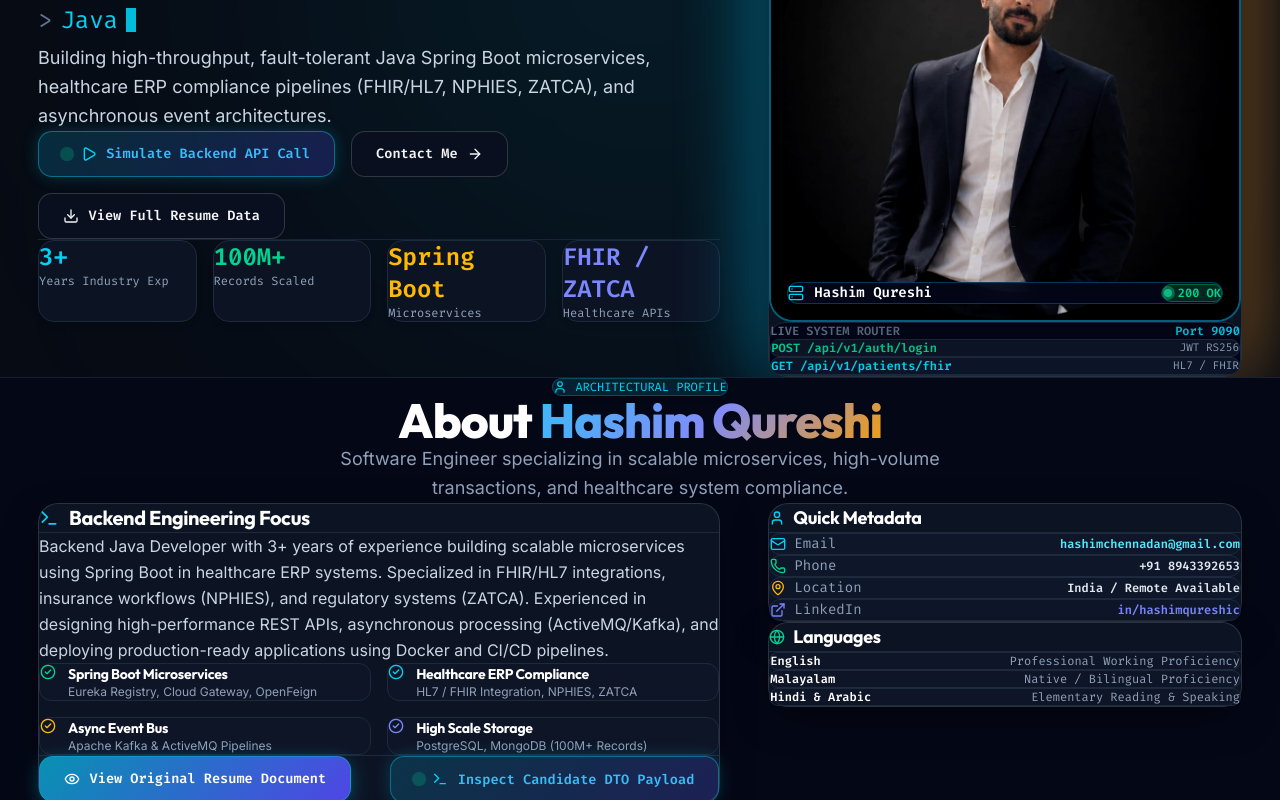
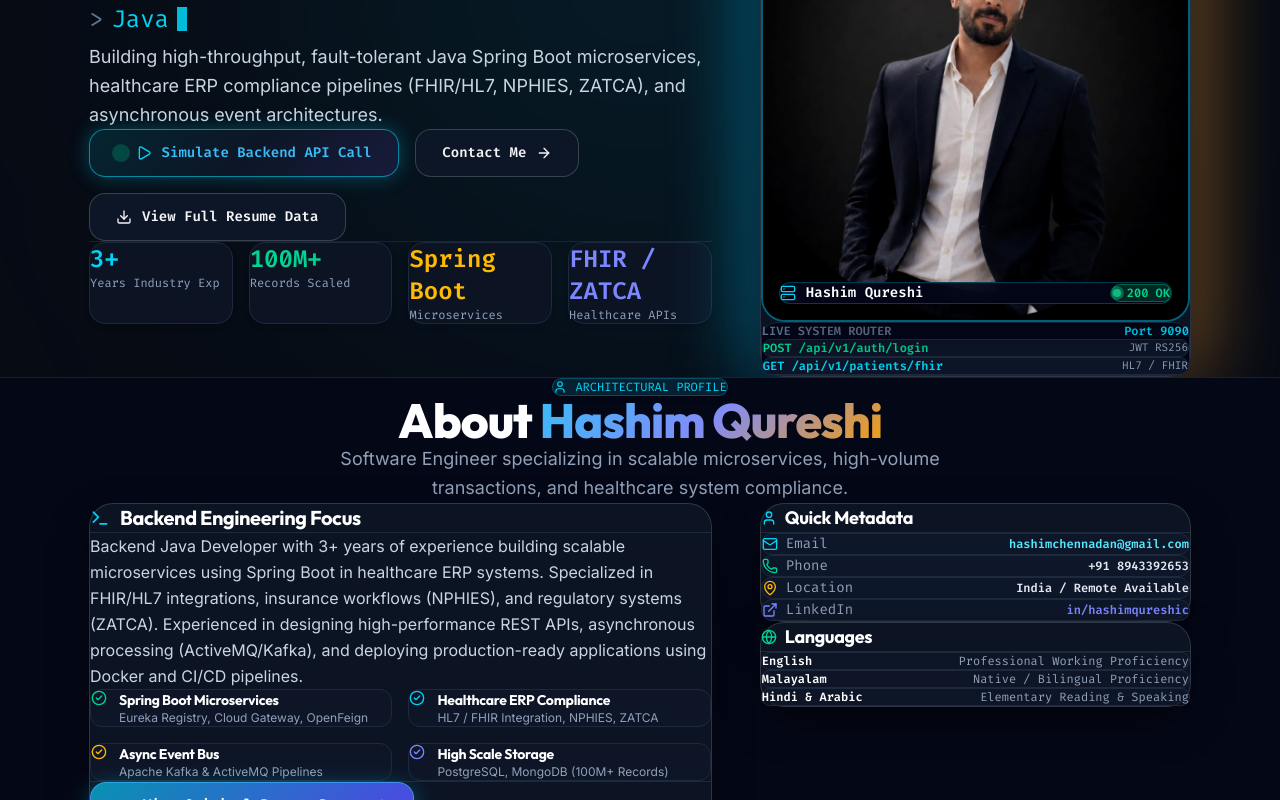
Before and after one commit to qureshi01/profile, a React (Vite) app: page / in a window 1280 px wide. Shown: the part 240-1040 px from the top of the page. Built offline with nearby package versions, Linux system fonts and the light colour scheme.

Commit message:
Enforce strict max-w-1150px boundary alignment across site, simplify contact form, and upgrade telemetry buttons to ultra-luxurious cyan-glow

```diff
--- a/src/components/Contact.jsx
+++ b/src/components/Contact.jsx
@@ -1,12 +1,12 @@
 import React, { useState } from 'react';
-import { Mail, Phone, MapPin, Send, MessageSquare, Terminal, CheckCircle2, AlertCircle } from 'lucide-react';
+import { Mail, Phone, MapPin, Send, MessageSquare, CheckCircle2 } from 'lucide-react';
 import { GithubIcon, LinkedinIcon } from './SocialIcons';
 import { personalInfo } from '../data/portfolioData';
 import { useArchitecture } from '../context/ArchitectureContext';
 import { TelemetryButton } from './TelemetryButton';
 
 export const Contact = () => {
-  const { triggerTelemetry, isDevToolsActive } = useArchitecture();
+  const { triggerTelemetry } = useArchitecture();
   const [formData, setFormData] = useState({
     name: '',
     email: '',
@@ -45,18 +45,18 @@ export const Contact = () => {
   };
 
   return (
-    <section id="contact" className="py-20 sm:py-28 my-12 sm:my-16 bg-[#060911] border-t border-b border-slate-800/80 relative">
+    <section id="contact" className="py-24 my-16 bg-[#050811] border-t border-b border-slate-800/80 relative">
 
       {/* Decorative Glow Ambient Halo */}
       <div className="absolute top-1/2 left-1/2 -translate-x-1/2 -translate-y-1/2 w-[600px] h-[400px] bg-cyan-500/5 rounded-full blur-[160px] pointer-events-none"></div>
 
       <div className="container-custom relative z-10">
 
-        {/* Section Title Header with Uncollapsed Margin Top/Bottom */}
-        <div className="flex flex-col items-center text-center mb-16 sm:mb-20 space-y-4">
+        {/* Section Title Header */}
+        <div className="flex flex-col items-center text-center mb-16 space-y-4">
           <div className="inline-flex items-center gap-2 px-4 py-1.5 rounded-full bg-cyan-950/60 border border-cyan-500/30 text-cyan-400 text-xs font-mono shadow-md">
             <MessageSquare className="w-3.5 h-3.5" />
-            <span>REST API ENDPOINT RECEIVER</span>
+            <span>CONTACT & INQUIRIES</span>
           </div>
           <h2 className="text-3xl sm:text-4xl lg:text-5xl font-extrabold text-white tracking-tight">
             Get In <span className="gradient-text">Touch</span>
@@ -67,61 +67,66 @@ export const Contact = () => {
         </div>
 
         {/* Contact Grid: 2 Column Clean Architecture */}
-        <div className="grid grid-cols-1 lg:grid-cols-12 gap-8 lg:gap-12 items-start">
+        <div className="grid grid-cols-1 lg:grid-cols-12 gap-10 items-start">
 
-          {/* Left Column: Direct Info Cards with Separation Margin */}
+          {/* Left Column: Direct Info Cards */}
           <div className="lg:col-span-5 space-y-6">
 
-            <div className="glass-card p-6 sm:p-8 space-y-6 my-2">
-              <h3 className="text-xl font-bold text-white flex items-center gap-2.5 border-b border-slate-800 pb-4">
-                <Terminal className="w-5 h-5 text-cyan-400" />
-                <span>Direct Contact Information</span>
+            <div className="glass-card p-6 sm:p-8 space-y-6">
+              <h3 className="text-xl font-bold text-white border-b border-slate-800 pb-4">
+                Direct Contact
               </h3>
 
-              <div className="space-y-4 text-xs sm:text-sm font-mono">
+              <div className="space-y-6 text-sm">
 
-                {/* Email Box */}
-                <div className="p-4 rounded-xl bg-slate-900/80 border border-slate-800 space-y-1 my-2">
-                  <div className="flex items-center gap-2 text-cyan-400">
-                    <Mail className="w-4 h-4" />
-                    <span className="text-xs text-slate-400">Email Endpoint</span>
+                {/* Email Item */}
+                <div className="flex items-center gap-4">
+                  <div className="w-12 h-12 rounded-2xl bg-cyan-950/80 border border-cyan-500/30 flex items-center justify-center text-cyan-400 flex-shrink-0">
+                    <Mail className="w-5 h-5" />
                   </div>
-                  <a href={`mailto:${personalInfo.email}`} className="text-white font-bold text-sm block hover:text-cyan-300 transition-colors">
+                  <div>
+                    <span className="text-xs text-slate-400 font-mono block">Email</span>
+                    <a href={`mailto:${personalInfo.email}`} className="text-white font-bold text-base hover:text-cyan-300 transition-colors">
                       {personalInfo.email}
                     </a>
                   </div>
+                </div>
 
-                {/* Phone Box */}
-                <div className="p-4 rounded-xl bg-slate-900/80 border border-slate-800 space-y-1 my-2">
-                  <div className="flex items-center gap-2 text-emerald-400">
-                    <Phone className="w-4 h-4" />
-                    <span className="text-xs text-slate-400">Phone Hotline</span>
+                {/* Phone Item */}
+                <div className="flex items-center gap-4">
+                  <div className="w-12 h-12 rounded-2xl bg-emerald-950/80 border border-emerald-500/30 flex items-center justify-center text-emerald-400 flex-shrink-0">
+                    <Phone className="w-5 h-5" />
                   </div>
-                  <a href={`tel:${personalInfo.phone}`} className="text-white font-bold text-sm block hover:text-emerald-300 transition-colors">
+                  <div>
+                    <span className="text-xs text-slate-400 font-mono block">Phone</span>
+                    <a href={`tel:${personalInfo.phone}`} className="text-white font-bold text-base hover:text-emerald-300 transition-colors">
                       {personalInfo.phone}
                     </a>
                   </div>
+                </div>
 
-                {/* Location Box */}
-                <div className="p-4 rounded-xl bg-slate-900/80 border border-slate-800 space-y-1 my-2">
-                  <div className="flex items-center gap-2 text-amber-400">
-                    <MapPin className="w-4 h-4" />
-                    <span className="text-xs text-slate-400">Location Base</span>
+                {/* Location Item */}
+                <div className="flex items-center gap-4">
+                  <div className="w-12 h-12 rounded-2xl bg-amber-950/80 border border-amber-500/30 flex items-center justify-center text-amber-400 flex-shrink-0">
+                    <MapPin className="w-5 h-5" />
                   </div>
-                  <span className="text-white font-bold text-sm block">
+                  <div>
+                    <span className="text-xs text-slate-400 font-mono block">Location</span>
+                    <span className="text-white font-bold text-base block">
                       {personalInfo.location}
                     </span>
+                  </div>
                 </div>
 
               </div>
 
               {/* Social Channels Row */}
-              <div className="pt-4 border-t border-slate-800 flex items-center gap-3">
+              <div className="pt-6 border-t border-slate-800 flex items-center gap-4">
                 <a
                   href={personalInfo.linkedin}
                   target="_blank"
                   rel="noreferrer"
-                  className="btn-secondary flex-1 text-xs py-3"
+                  className="btn-secondary flex-1 text-xs"
                 >
                   <LinkedinIcon className="w-4 h-4 text-indigo-400" />
                   <span>LinkedIn Profile</span>
@@ -131,7 +136,7 @@ export const Contact = () => {
                   href={personalInfo.github}
                   target="_blank"
                   rel="noreferrer"
-                  className="btn-secondary flex-1 text-xs py-3"
+                  className="btn-secondary flex-1 text-xs"
                 >
                   <GithubIcon className="w-4 h-4 text-cyan-400" />
                   <span>GitHub Repos</span>
@@ -142,18 +147,13 @@ export const Contact = () => {
 
           </div>
 
-          {/* Right Column: REST API Message Form */}
+          {/* Right Column: Clean, Un-congested Simple Form */}
           <div className="lg:col-span-7">
-            <div className="glass-card p-6 sm:p-8 space-y-6 my-2">
+            <div className="glass-card p-6 sm:p-10 space-y-6">
 
-              <div className="flex items-center justify-between border-b border-slate-800 pb-4">
-                <div>
-                  <h3 className="text-xl font-bold text-white">Send Backend Payload</h3>
-                  <p className="text-xs font-mono text-cyan-400 mt-0.5">POST /api/v1/contact/send-message</p>
-                </div>
-                <span className="px-2.5 py-1 rounded bg-slate-900 border border-slate-800 text-xs font-mono text-emerald-400 font-bold">
-                  200 OK
-                </span>
+              <div className="border-b border-slate-800 pb-4">
+                <h3 className="text-xl font-bold text-white">Send Message</h3>
+                <p className="text-xs text-slate-400 mt-1">Feel free to reach out for role opportunities or technical collaboration.</p>
               </div>
 
               {submitted && (
@@ -163,64 +163,64 @@ export const Contact = () => {
                 </div>
               )}
 
-              <form onSubmit={handleSubmit} className="space-y-4 font-mono text-xs">
+              <form onSubmit={handleSubmit} className="space-y-6 text-sm">
 
-                <div className="grid grid-cols-1 sm:grid-cols-2 gap-4">
-                  <div className="space-y-1.5">
-                    <label className="text-slate-400 text-xs font-semibold">Your Name *</label>
+                <div className="grid grid-cols-1 sm:grid-cols-2 gap-6">
+                  <div className="space-y-2">
+                    <label className="text-slate-300 text-xs font-semibold block">Your Name *</label>
                     <input
                       type="text"
                       required
-                      placeholder="e.g. Hiring Manager"
+                      placeholder="e.g. John Doe"
                       value={formData.name}
                       onChange={(e) => setFormData({ ...formData, name: e.target.value })}
-                      className="w-full bg-slate-900/90 border border-slate-800 rounded-xl px-4 py-3 text-white text-xs focus:border-cyan-500 focus:outline-none transition-colors"
+                      className="w-full bg-[#070d18] border border-slate-700/80 rounded-xl px-4 py-3.5 text-white text-sm focus:border-cyan-400 focus:outline-none transition-colors"
                     />
                   </div>
 
-                  <div className="space-y-1.5">
-                    <label className="text-slate-400 text-xs font-semibold">Your Email *</label>
+                  <div className="space-y-2">
+                    <label className="text-slate-300 text-xs font-semibold block">Your Email *</label>
                     <input
                       type="email"
                       required
-                      placeholder="recruiter@company.com"
+                      placeholder="john@company.com"
                       value={formData.email}
                       onChange={(e) => setFormData({ ...formData, email: e.target.value })}
-                      className="w-full bg-slate-900/90 border border-slate-800 rounded-xl px-4 py-3 text-white text-xs focus:border-cyan-500 focus:outline-none transition-colors"
+                      className="w-full bg-[#070d18] border border-slate-700/80 rounded-xl px-4 py-3.5 text-white text-sm focus:border-cyan-400 focus:outline-none transition-colors"
                     />
                   </div>
                 </div>
 
-                <div className="space-y-1.5">
-                  <label className="text-slate-400 text-xs font-semibold">Subject / Role Title</label>
+                <div className="space-y-2">
+                  <label className="text-slate-300 text-xs font-semibold block">Subject</label>
                   <input
                     type="text"
-                    placeholder="Backend Developer Position"
+                    placeholder="Role Opportunity / Discussion"
                     value={formData.subject}
                     onChange={(e) => setFormData({ ...formData, subject: e.target.value })}
-                    className="w-full bg-slate-900/90 border border-slate-800 rounded-xl px-4 py-3 text-white text-xs focus:border-cyan-500 focus:outline-none transition-colors"
+                    className="w-full bg-[#070d18] border border-slate-700/80 rounded-xl px-4 py-3.5 text-white text-sm focus:border-cyan-400 focus:outline-none transition-colors"
                   />
                 </div>
 
-                <div className="space-y-1.5">
-                  <label className="text-slate-400 text-xs font-semibold">Message Payload *</label>
+                <div className="space-y-2">
+                  <label className="text-slate-300 text-xs font-semibold block">Message *</label>
                   <textarea
                     required
-                    rows="4"
+                    rows="5"
                     placeholder="Write your message here..."
                     value={formData.message}
                     onChange={(e) => setFormData({ ...formData, message: e.target.value })}
-                    className="w-full bg-slate-900/90 border border-slate-800 rounded-xl px-4 py-3 text-white text-xs focus:border-cyan-500 focus:outline-none transition-colors resize-none"
+                    className="w-full bg-[#070d18] border border-slate-700/80 rounded-xl px-4 py-3.5 text-white text-sm focus:border-cyan-400 focus:outline-none transition-colors resize-none"
                   ></textarea>
                 </div>
 
                 <div className="pt-2">
                   <button
                     type="submit"
-                    className="btn-primary w-full justify-center text-xs py-3.5"
+                    className="btn-primary w-full justify-center text-sm py-4"
                   >
                     <Send className="w-4 h-4" />
-                    <span>Dispatch REST API Request</span>
+                    <span>Send Message</span>
                   </button>
                 </div>
 
--- a/src/components/TelemetryButton.jsx
+++ b/src/components/TelemetryButton.jsx
@@ -1,5 +1,5 @@
 import React from 'react';
-import { Terminal, Lock, Play } from 'lucide-react';
+import { Lock, Play } from 'lucide-react';
 import { useArchitecture } from '../context/ArchitectureContext';
 
 export const TelemetryButton = ({ traceData, label, className = "", icon: Icon = Play }) => {
@@ -12,25 +12,25 @@ export const TelemetryButton = ({ traceData, label, className = "", icon: Icon =
         className={`btn-telemetry ${className}`}
         title="Simulate Live Backend Request Trace"
       >
-        <span className="w-2 h-2 rounded-full bg-emerald-400 animate-ping flex-shrink-0"></span>
+        <span className="w-2.5 h-2.5 rounded-full bg-emerald-400 animate-ping flex-shrink-0"></span>
         <Icon className="w-4 h-4 flex-shrink-0 text-cyan-400" />
-        <span className="whitespace-nowrap">{label}</span>
+        <span className="whitespace-nowrap font-mono">{label}</span>
       </button>
     );
   }
 
-  // When Telemetry is OFF: Keep button fully visible, rendered as a stylish read-only API endpoint badge!
+  // When Telemetry is OFF: Render as an elegant read-only API endpoint badge!
   return (
     <div
       onClick={() => triggerTelemetry(traceData)}
       className={`group relative btn-secondary text-slate-400 font-mono cursor-not-allowed opacity-90 border border-slate-800 bg-slate-950/90 hover:border-slate-700 ${className}`}
       title="Turn ON Telemetry in top bar to discover live request traces!"
     >
-      <Lock className="w-3.5 h-3.5 text-slate-500 flex-shrink-0" />
-      <span className="whitespace-nowrap">{label}</span>
+      <Lock className="w-4 h-4 text-slate-500 flex-shrink-0" />
+      <span className="whitespace-nowrap font-mono">{label}</span>
 
       {/* Hover Tooltip Hint */}
-      <div className="absolute bottom-full left-1/2 -translate-x-1/2 mb-2 hidden group-hover:block w-max max-w-xs bg-slate-900 border border-slate-700 text-amber-300 text-[11px] p-2.5 rounded-xl shadow-2xl z-50 text-center font-mono pointer-events-none">
+      <div className="absolute bottom-full left-1/2 -translate-x-1/2 mb-2.5 hidden group-hover:block w-max max-w-xs bg-slate-900 border border-slate-700 text-amber-300 text-[11px] p-3 rounded-xl shadow-2xl z-50 text-center font-mono pointer-events-none">
         💡 Turn ON Telemetry in top bar to discover live request traces!
       </div>
     </div>
--- a/src/index.css
+++ b/src/index.css
@@ -37,7 +37,7 @@ html {
 body {
   background: radial-gradient(ellipse at top, #0f172a 0%, #060911 75%);
   min-height: 100vh;
-  line-height: 1.6;
+  line-height: 1.7;
 }
 
 /* Custom Scrollbar */
@@ -77,24 +77,47 @@ h1, h2, h3, h4, h5, h6 {
   -webkit-text-fill-color: transparent;
 }
 
+/* Unified Section Spacing & Card Grid Alignment */
+.section-wrapper {
+  margin-top: 6rem;
+  margin-bottom: 6rem;
+  padding-top: 2rem;
+  padding-bottom: 2rem;
+}
+
+@media (min-width: 640px) {
+  .section-wrapper {
+    margin-top: 8rem;
+    margin-bottom: 8rem;
+  }
+}
+
+/* Strict Container Boundary across whole website (Start and End at same point!) */
+.container-custom {
+  max-width: 1150px;
+  margin: 0 auto;
+  padding-left: 1.5rem;
+  padding-right: 1.5rem;
+}
+
 /* Glassmorphism Card Container */
 .glass-card {
   background: #0c1424;
   backdrop-filter: blur(16px);
   -webkit-backdrop-filter: blur(16px);
-  border: 1px solid rgba(255, 255, 255, 0.12);
-  border-radius: 20px;
-  box-shadow: 0 14px 40px -10px rgba(0, 0, 0, 0.65);
+  border: 1px solid rgba(255, 255, 255, 0.14);
+  border-radius: 24px;
+  box-shadow: 0 16px 45px -10px rgba(0, 0, 0, 0.7);
   transition: all 0.35s cubic-bezier(0.4, 0, 0.2, 1);
 }
 
 .glass-card:hover {
-  border-color: rgba(6, 182, 212, 0.55);
-  box-shadow: 0 20px 50px -10px rgba(6, 182, 212, 0.25);
+  border-color: rgba(6, 182, 212, 0.6);
+  box-shadow: 0 24px 60px -10px rgba(6, 182, 212, 0.3);
   transform: translateY(-3px);
 }
 
-/* STANDARDIZED BOX-LEVEL BUTTON ARCHITECTURE SYSTEM */
+/* ULTRA-LUXURIOUS CYBER-GLOWING TELEMETRY BUTTON SYSTEM */
 .btn-primary {
   display: inline-flex;
   align-items: center;
@@ -104,21 +127,21 @@ h1, h2, h3, h4, h5, h6 {
   color: #ffffff;
   font-weight: 700;
   font-family: var(--font-mono);
-  padding: 0.75rem 1.5rem;
-  min-height: 46px;
-  border-radius: 14px;
-  border: 1px solid rgba(6, 182, 212, 0.5);
+  padding: 0.85rem 1.65rem;
+  min-height: 48px;
+  border-radius: 16px;
+  border: 1px solid rgba(56, 189, 248, 0.6);
   cursor: pointer;
   white-space: nowrap;
   transition: all 0.25s ease;
-  box-shadow: 0 4px 18px rgba(6, 182, 212, 0.35);
+  box-shadow: 0 4px 22px rgba(6, 182, 212, 0.4);
   text-decoration: none;
-  font-size: 0.85rem;
+  font-size: 0.875rem;
 }
 
 .btn-primary:hover {
   transform: translateY(-2px);
-  box-shadow: 0 8px 28px rgba(6, 182, 212, 0.6);
+  box-shadow: 0 8px 30px rgba(6, 182, 212, 0.65);
   border-color: #38bdf8;
   background: linear-gradient(135deg, #06b6d4 0%, #6366f1 100%);
 }
@@ -128,27 +151,27 @@ h1, h2, h3, h4, h5, h6 {
   align-items: center;
   justify-content: center;
   gap: 0.6rem;
-  background: #090f1e;
+  background: #0d1627;
   color: var(--text-main);
   font-weight: 700;
   font-family: var(--font-mono);
-  padding: 0.75rem 1.5rem;
-  min-height: 46px;
-  border-radius: 14px;
-  border: 1px solid rgba(255, 255, 255, 0.16);
+  padding: 0.85rem 1.65rem;
+  min-height: 48px;
+  border-radius: 16px;
+  border: 1px solid rgba(255, 255, 255, 0.18);
   cursor: pointer;
   white-space: nowrap;
   transition: all 0.25s ease;
   text-decoration: none;
-  font-size: 0.85rem;
+  font-size: 0.875rem;
 }
 
 .btn-secondary:hover {
-  background: #111a2e;
+  background: #142138;
   border-color: var(--primary);
   color: #ffffff;
   transform: translateY(-2px);
-  box-shadow: 0 4px 18px rgba(6, 182, 212, 0.25);
+  box-shadow: 0 6px 20px rgba(6, 182, 212, 0.3);
 }
 
 .btn-telemetry {
@@ -156,28 +179,28 @@ h1, h2, h3, h4, h5, h6 {
   align-items: center;
   justify-content: center;
   gap: 0.6rem;
-  background: linear-gradient(135deg, rgba(8, 145, 178, 0.25) 0%, rgba(79, 70, 229, 0.25) 100%);
+  background: linear-gradient(135deg, #042530 0%, #0d1627 50%, #171b3a 100%);
   color: #38bdf8;
   font-weight: 700;
   font-family: var(--font-mono);
-  padding: 0.75rem 1.5rem;
-  min-height: 46px;
-  border-radius: 14px;
-  border: 1px solid rgba(6, 182, 212, 0.5);
+  padding: 0.85rem 1.65rem;
+  min-height: 48px;
+  border-radius: 16px;
+  border: 1.5px solid rgba(6, 182, 212, 0.7);
   cursor: pointer;
   white-space: nowrap;
-  transition: all 0.25s ease;
-  box-shadow: 0 0 16px rgba(6, 182, 212, 0.25);
+  transition: all 0.3s ease;
+  box-shadow: 0 0 20px rgba(6, 182, 212, 0.35);
   text-decoration: none;
-  font-size: 0.85rem;
+  font-size: 0.875rem;
 }
 
 .btn-telemetry:hover {
-  background: linear-gradient(135deg, rgba(6, 182, 212, 0.4) 0%, rgba(99, 102, 241, 0.4) 100%);
+  background: linear-gradient(135deg, #084357 0%, #142138 50%, #222957 100%);
   border-color: #38bdf8;
   color: #ffffff;
   transform: translateY(-2px);
-  box-shadow: 0 0 25px rgba(6, 182, 212, 0.45);
+  box-shadow: 0 0 32px rgba(6, 182, 212, 0.6);
 }
 
 /* Status Indicator Dot */
@@ -201,16 +224,3 @@ h1, h2, h3, h4, h5, h6 {
     box-shadow: 0 0 0 0 rgba(16, 185, 129, 0);
   }
 }
-
-/* Container Utilities */
-.container-custom {
-  max-width: 1260px;
-  margin: 0 auto;
-  padding: 0 1.75rem;
-}
-
-@media (max-width: 768px) {
-  .container-custom {
-    padding: 0 1.25rem;
-  }
-}
```
Lines whose indentation alone changed are shown as unchanged.
